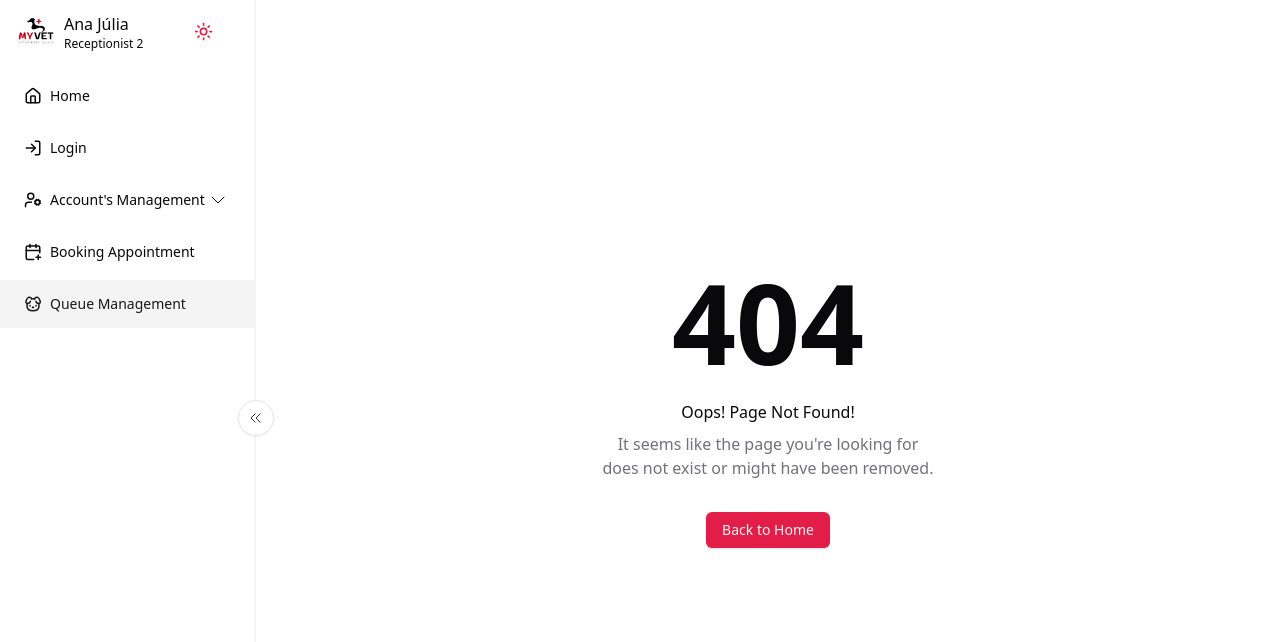
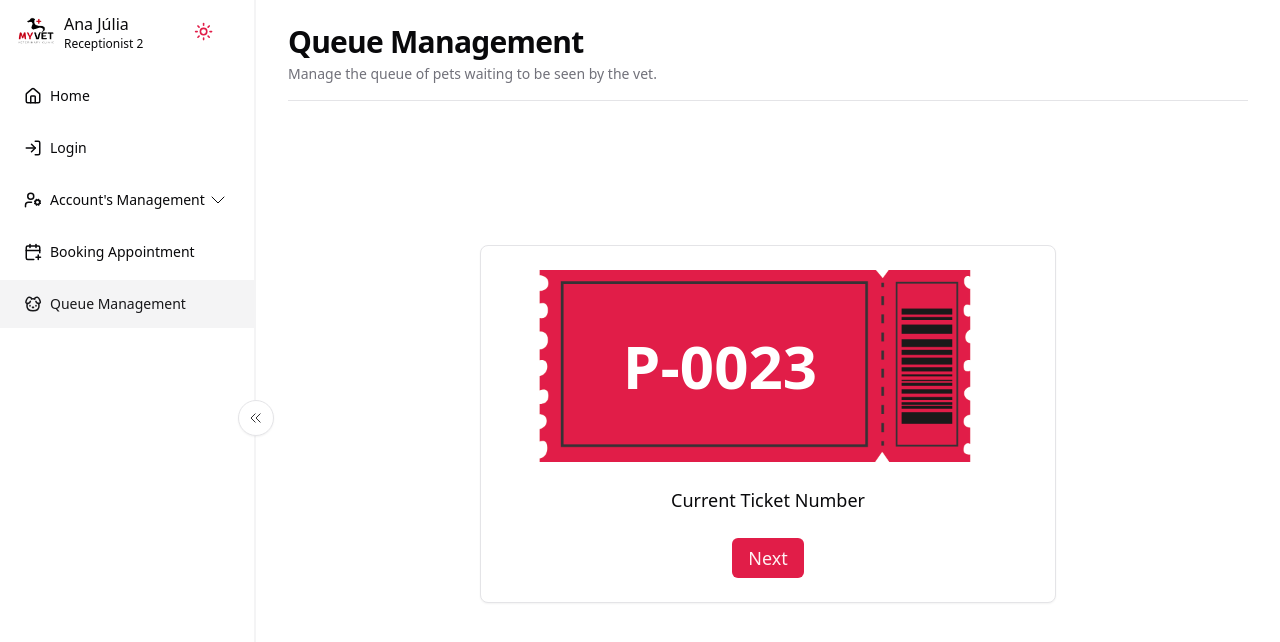
Before and after one commit to TQS-MyVet/platform, a React (Vite) app in the folder admin_interface/: page /queue in a window 1280 px wide. Shown: the top 642 px of the page. Built offline with nearby package versions, Linux system fonts and the light colour scheme.

Commit message:
MYVET-40: feat: add management page (static version)

```diff
--- a/admin_interface/package.json
+++ b/admin_interface/package.json
@@ -35,6 +35,7 @@
     "@tanstack/router-devtools": "^1.32.0",
     "class-variance-authority": "^0.7.0",
     "clsx": "^2.1.1",
+    "cmdk": "^1.0.0",
     "date-fns": "^3.6.0",
     "embla-carousel-autoplay": "^8.0.4",
     "embla-carousel-react": "^8.0.4",
--- /dev/null
+++ b/admin_interface/src/components/ui/badge.tsx
@@ -0,0 +1,36 @@
+import * as React from "react"
+import { cva, type VariantProps } from "class-variance-authority"
+
+import { cn } from "@/lib/utils"
+
+const badgeVariants = cva(
+  "inline-flex items-center rounded-full border px-2.5 py-0.5 text-xs font-semibold transition-colors focus:outline-none focus:ring-2 focus:ring-ring focus:ring-offset-2",
+  {
+    variants: {
+      variant: {
+        default:
+          "border-transparent bg-primary text-primary-foreground hover:bg-primary/80",
+        secondary:
+          "border-transparent bg-secondary text-secondary-foreground hover:bg-secondary/80",
+        destructive:
+          "border-transparent bg-destructive text-destructive-foreground hover:bg-destructive/80",
+        outline: "text-foreground",
+      },
+    },
+    defaultVariants: {
+      variant: "default",
+    },
+  }
+)
+
+export interface BadgeProps
+  extends React.HTMLAttributes<HTMLDivElement>,
+    VariantProps<typeof badgeVariants> {}
+
+function Badge({ className, variant, ...props }: BadgeProps) {
+  return (
+    <div className={cn(badgeVariants({ variant }), className)} {...props} />
+  )
+}
+
+export { Badge, badgeVariants }
--- /dev/null
+++ b/admin_interface/src/components/ui/command.tsx
@@ -0,0 +1,153 @@
+import * as React from "react"
+import { type DialogProps } from "@radix-ui/react-dialog"
+import { Command as CommandPrimitive } from "cmdk"
+import { Search } from "lucide-react"
+
+import { cn } from "@/lib/utils"
+import { Dialog, DialogContent } from "@/components/ui/dialog"
+
+const Command = React.forwardRef<
+  React.ElementRef<typeof CommandPrimitive>,
+  React.ComponentPropsWithoutRef<typeof CommandPrimitive>
+>(({ className, ...props }, ref) => (
+  <CommandPrimitive
+    ref={ref}
+    className={cn(
+      "flex h-full w-full flex-col overflow-hidden rounded-md bg-popover text-popover-foreground",
+      className
+    )}
+    {...props}
+  />
+))
+Command.displayName = CommandPrimitive.displayName
+
+interface CommandDialogProps extends DialogProps {}
+
+const CommandDialog = ({ children, ...props }: CommandDialogProps) => {
+  return (
+    <Dialog {...props}>
+      <DialogContent className="overflow-hidden p-0 shadow-lg">
+        <Command className="[&_[cmdk-group-heading]]:px-2 [&_[cmdk-group-heading]]:font-medium [&_[cmdk-group-heading]]:text-muted-foreground [&_[cmdk-group]:not([hidden])_~[cmdk-group]]:pt-0 [&_[cmdk-group]]:px-2 [&_[cmdk-input-wrapper]_svg]:h-5 [&_[cmdk-input-wrapper]_svg]:w-5 [&_[cmdk-input]]:h-12 [&_[cmdk-item]]:px-2 [&_[cmdk-item]]:py-3 [&_[cmdk-item]_svg]:h-5 [&_[cmdk-item]_svg]:w-5">
+          {children}
+        </Command>
+      </DialogContent>
+    </Dialog>
+  )
+}
+
+const CommandInput = React.forwardRef<
+  React.ElementRef<typeof CommandPrimitive.Input>,
+  React.ComponentPropsWithoutRef<typeof CommandPrimitive.Input>
+>(({ className, ...props }, ref) => (
+  <div className="flex items-center border-b px-3" cmdk-input-wrapper="">
+    <Search className="mr-2 h-4 w-4 shrink-0 opacity-50" />
+    <CommandPrimitive.Input
+      ref={ref}
+      className={cn(
+        "flex h-11 w-full rounded-md bg-transparent py-3 text-sm outline-none placeholder:text-muted-foreground disabled:cursor-not-allowed disabled:opacity-50",
+        className
+      )}
+      {...props}
+    />
+  </div>
+))
+
+CommandInput.displayName = CommandPrimitive.Input.displayName
+
+const CommandList = React.forwardRef<
+  React.ElementRef<typeof CommandPrimitive.List>,
+  React.ComponentPropsWithoutRef<typeof CommandPrimitive.List>
+>(({ className, ...props }, ref) => (
+  <CommandPrimitive.List
+    ref={ref}
+    className={cn("max-h-[300px] overflow-y-auto overflow-x-hidden", className)}
+    {...props}
+  />
+))
+
+CommandList.displayName = CommandPrimitive.List.displayName
+
+const CommandEmpty = React.forwardRef<
+  React.ElementRef<typeof CommandPrimitive.Empty>,
+  React.ComponentPropsWithoutRef<typeof CommandPrimitive.Empty>
+>((props, ref) => (
+  <CommandPrimitive.Empty
+    ref={ref}
+    className="py-6 text-center text-sm"
+    {...props}
+  />
+))
+
+CommandEmpty.displayName = CommandPrimitive.Empty.displayName
+
+const CommandGroup = React.forwardRef<
+  React.ElementRef<typeof CommandPrimitive.Group>,
+  React.ComponentPropsWithoutRef<typeof CommandPrimitive.Group>
+>(({ className, ...props }, ref) => (
+  <CommandPrimitive.Group
+    ref={ref}
+    className={cn(
+      "overflow-hidden p-1 text-foreground [&_[cmdk-group-heading]]:px-2 [&_[cmdk-group-heading]]:py-1.5 [&_[cmdk-group-heading]]:text-xs [&_[cmdk-group-heading]]:font-medium [&_[cmdk-group-heading]]:text-muted-foreground",
+      className
+    )}
+    {...props}
+  />
+))
+
+CommandGroup.displayName = CommandPrimitive.Group.displayName
+
+const CommandSeparator = React.forwardRef<
+  React.ElementRef<typeof CommandPrimitive.Separator>,
+  React.ComponentPropsWithoutRef<typeof CommandPrimitive.Separator>
+>(({ className, ...props }, ref) => (
+  <CommandPrimitive.Separator
+    ref={ref}
+    className={cn("-mx-1 h-px bg-border", className)}
+    {...props}
+  />
+))
+CommandSeparator.displayName = CommandPrimitive.Separator.displayName
+
+const CommandItem = React.forwardRef<
+  React.ElementRef<typeof CommandPrimitive.Item>,
+  React.ComponentPropsWithoutRef<typeof CommandPrimitive.Item>
+>(({ className, ...props }, ref) => (
+  <CommandPrimitive.Item
+    ref={ref}
+    className={cn(
+      "relative flex cursor-default select-none items-center rounded-sm px-2 py-1.5 text-sm outline-none aria-selected:bg-accent aria-selected:text-accent-foreground data-[disabled=true]:pointer-events-none data-[disabled=true]:opacity-50",
+      className
+    )}
+    {...props}
+  />
+))
+
+CommandItem.displayName = CommandPrimitive.Item.displayName
+
+const CommandShortcut = ({
+  className,
+  ...props
+}: React.HTMLAttributes<HTMLSpanElement>) => {
+  return (
+    <span
+      className={cn(
+        "ml-auto text-xs tracking-widest text-muted-foreground",
+        className
+      )}
+      {...props}
+    />
+  )
+}
+CommandShortcut.displayName = "CommandShortcut"
+
+export {
+  Command,
+  CommandDialog,
+  CommandInput,
+  CommandList,
+  CommandEmpty,
+  CommandGroup,
+  CommandItem,
+  CommandShortcut,
+  CommandSeparator,
+}
--- a/admin_interface/src/pages/AllAccountsPage/index.tsx
+++ b/admin_interface/src/pages/AllAccountsPage/index.tsx
@@ -43,7 +43,7 @@ export default function Apps() {
   const [searchTerm, setSearchTerm] = useState('')
   const [animals, setAnimals] = useState("allAnimals")
 
-  function renderAnimalButton(animal) {
+  function renderAnimalButton(animal: string) {
     let color;
     switch (animal) {
       case 'dog':
--- a/admin_interface/src/pages/BookingPage/components/CustomCalendar.tsx
+++ b/admin_interface/src/pages/BookingPage/components/CustomCalendar.tsx
@@ -1,7 +1,7 @@
 import { useState } from 'react';
 import { Calendar } from 'react-big-calendar';
 import localizer from './localizer';
-import './Calendar.css'
+import '@/pages/BookingPage/components/css/Calendar.css';
 import { events } from '@/data/appointments';
 import { Appointment } from '@/utils/types';
 import EventDialog from './EventDialog';
--- a/admin_interface/src/pages/BookingPage/components/HandleEventDialog.tsx
+++ b/admin_interface/src/pages/BookingPage/components/HandleEventDialog.tsx
@@ -30,8 +30,7 @@ import {
   } from "@/components/ui/select"
 import DatePicker from 'react-datepicker';
 import "react-datepicker/dist/react-datepicker.css";
-import './DatePicker.css'
-import { events } from '@/data/appointments';
+import '@/pages/BookingPage/components/css/DatePicker.css'
 import { Appointment } from '@/utils/types';
 
 interface HandleEventDialogProps {
--- /dev/null
+++ b/admin_interface/src/pages/QueuePage/index.tsx
@@ -0,0 +1,69 @@
+import { Layout, LayoutBody } from '@/components/custom/layout';
+import { Separator } from '@/components/ui/separator';
+import {
+  Card,
+  CardContent,
+  CardFooter,
+  CardHeader,
+} from "@/components/ui/card";
+import { Button } from '@/components/ui/button';
+import { useState } from 'react';
+import Ticket from '@/assets/ticket.png';
+
+export default function QueuePage() {
+  const [ticketNumber, setTicketNumber] = useState("P-0023");
+
+  const handleNext = () => {
+    const nextNumber = parseInt(ticketNumber.split('-')[1]) + 1;
+    const nextTicket = `P-${String(nextNumber).padStart(4, '0')}`;
+    setTicketNumber(nextTicket);
+  };
+
+  return (
+    <Layout>
+      <LayoutBody className='space-y-4'>
+        <div className='flex items-center justify-between space-y-2'>
+          <div className='space-y-1'>
+            <h1 className='text-2xl font-bold tracking-tight md:text-3xl'>
+              Queue Management
+            </h1>
+            <p className='text-sm text-muted-foreground'>
+              Manage the queue of pets waiting to be seen by the vet.
+            </p>
+          </div>
+        </div>
+        <Separator />
+        <div className='flex justify-center pt-32 p-1'>
+          <div className='w-full max-w-xl'>
+            <Card>
+              <CardHeader>
+              <div className="relative flex w-full h-48 justify-center items-center">
+                <img
+                    src={Ticket} // Substitua pela URL da sua imagem de ticket
+                    alt="Ticket"
+                    className="absolute inset-0 w-[500px] h-full object-cover"
+                />
+                <div className="absolute inset-0 flex items-center justify-center pr-14 sm:pr-20 lg:pr-24">
+                    <span className="xs:text-5xl text-4xl lg:text-6xl font-bold text-white">
+                    {ticketNumber}
+                    </span>
+                </div>
+                </div>
+              </CardHeader>
+              <CardContent>
+                <p className='text-center text-lg'>
+                  Current Ticket Number
+                </p>
+              </CardContent>
+              <CardFooter className='flex justify-center'>
+                <Button onClick={handleNext} className='px-4 py-2 text-lg'>
+                  Next
+                </Button>
+              </CardFooter>
+            </Card>
+          </div>
+        </div>
+      </LayoutBody>
+    </Layout>
+  );
+}
--- a/admin_interface/src/routes.tsx
+++ b/admin_interface/src/routes.tsx
@@ -5,6 +5,7 @@ import LoginPage from "./pages/LoginPage";
 import AccountPage from "./pages/AccountPage";
 import AllAccountsPage from "./pages/AllAccountsPage";
 import BookingPage from "./pages/BookingPage";
+import QueuePage from "./pages/QueuePage";
 
 const indexRoute = createRoute({
     getParentRoute: () => RootRoute,
@@ -36,5 +37,11 @@ const bookingRoute = createRoute({
     component: BookingPage,
 });
 
+const queueRoute = createRoute({
+    getParentRoute: () => RootRoute,
+    path: "/queue",
+    component: QueuePage,
+});
 
-export const routeTree = RootRoute.addChildren([indexRoute, loginRoute, accountRoute, allAccountsRoute, bookingRoute]);
+
+export const routeTree = RootRoute.addChildren([indexRoute, loginRoute, accountRoute, allAccountsRoute, bookingRoute, queueRoute]);
--- a/admin_interface/tailwind.config.js
+++ b/admin_interface/tailwind.config.js
@@ -15,6 +15,14 @@ module.exports = {
       screens: {
         "2xl": "1400px",
       },
+    },
+    screens: {
+      "xs" : "355px",
+      "sm": "640px",
+      "md": "768px",
+      "lg": "1024px",
+      "xl": "1280px",
+      "2xl": "1440px",
     },
     extend: {
       colors: {
```
Also changed, not shown: admin_interface/src/assets/ticket.png (added), admin_interface/src/pages/BookingPage/components/css/Calendar.css (renamed from admin_interface/src/pages/BookingPage/components/Calendar.css), admin_interface/src/pages/BookingPage/components/css/DatePicker.css (renamed from admin_interface/src/pages/BookingPage/components/DatePicker.css), 1 other file (tests, documents, lock files or other folders).
